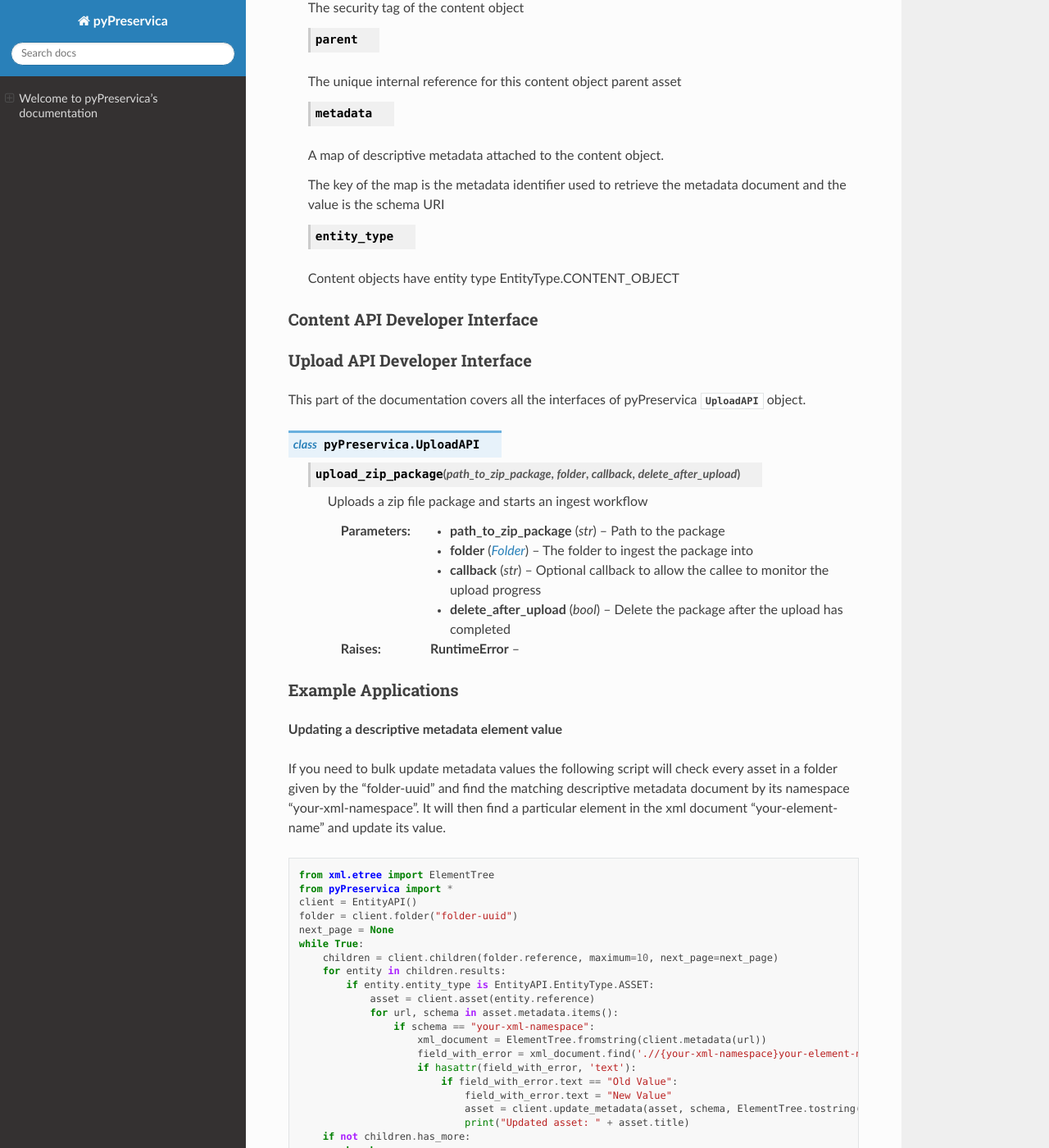
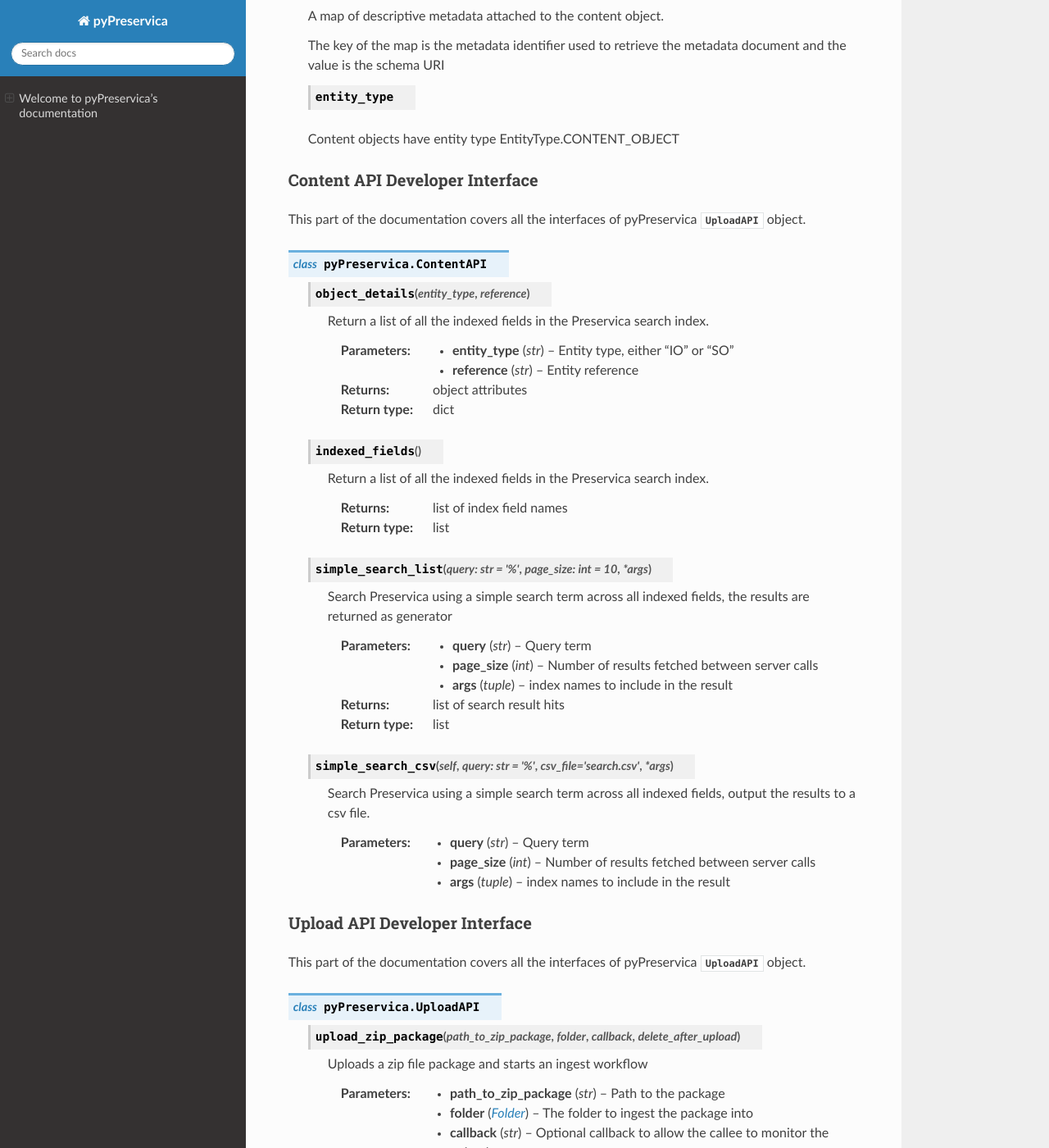
Before and after one commit to carj/pyPreservica, a Sphinx documentation site: the page built from docs/index.rst, in a window 1280 px wide and 1400 px high, scrolled down 49734 px. Shown: the whole window at 82% size. Built offline with Sphinx 7.4.7 and the Read the Docs theme 2.0.0, drawn with Linux system fonts in a browser that asks for light colours; some of the changed text lies outside the part shown.

Commit message:
documentation updates

```diff
--- a/docs/conf.py
+++ b/docs/conf.py
@@ -8,6 +8,7 @@
     'sphinx.ext.mathjax',
     'sphinx.ext.viewcode',
     'sphinx_rtd_theme',
+    'sphinx.ext.todo',
 ]
 
 html_theme = "sphinx_rtd_theme"
--- a/docs/index.rst
+++ b/docs/index.rst
@@ -1772,10 +1772,6 @@
     dict_obj = json.loads(json_document)
 
 
-Workflow API
-~~~~~~~~~~~~~~~~~~~~~~~~~~~~~~~~~
-
-https://preview.preservica.com/sdb/rest/workflow/documentation.html
 
 
 Entity API Developer Interface
@@ -2137,8 +2133,7 @@
     :param str image_file: The path to the image
 
 
-    .. py:method::  replace_generation_sync(content_object: ContentObject, file_name, fixity_algorithm=None,
-                                fixity_value=None)
+    .. py:method::  replace_generation_sync(content_object: ContentObject, file_name: str, fixity_algorithm, fixity_value)
 
     Replace the last active generation of a content object with a new digital file.
 
@@ -2151,12 +2146,11 @@
     :return: Completed workflow status
     :rtype: str
 
-    .. py:method::  replace_generation_async(content_object: ContentObject, file_name, fixity_algorithm=None,
-                                fixity_value=None)
+    .. py:method::  replace_generation_async(content_object: ContentObject, file_name: str, fixity_algorithm, fixity_value)
 
     Replace the last active generation of a content object with a new digital file.
 
-    Starts the workflow and returns
+    Starts the workflow and returns a process ID
 
     :param ContentObject content_object: The content object to replace
     :param str file_name: The path to the new content object
@@ -2405,6 +2399,52 @@
 Content API Developer Interface
 ~~~~~~~~~~~~~~~~~~~~~~~~~~~~~~~~
 
+This part of the documentation covers all the interfaces of pyPreservica :class:`UploadAPI <ContentAPI>` object.
+
+.. py:class:: ContentAPI
+
+
+
+
+   .. py:method:: object_details(entity_type, reference)
+
+    Return a list of all the indexed fields in the Preservica search index.
+
+    :param str entity_type: Entity type, either "IO" or "SO"
+    :param str reference:   Entity reference
+    :return: object attributes
+    :rtype: dict
+
+
+   .. py:method:: indexed_fields()
+
+    Return a list of all the indexed fields in the Preservica search index.
+
+    :return: list of index field names
+    :rtype: list
+
+
+   .. py:method:: simple_search_list(query: str = "%", page_size: int = 10, *args)
+
+    Search Preservica using a simple search term across all indexed fields, the results are returned as generator
+
+    :param str query: Query term
+    :param int page_size: Number of results fetched between server calls
+    :param tuple args: index names to include in the result
+    :return: list of search result hits
+    :rtype: list
+
+
+   .. py:method:: simple_search_csv(self, query: str = "%", csv_file="search.csv", *args)
+
+    Search Preservica using a simple search term across all indexed fields, output the results to a csv file.
+
+    :param str query: Query term
+    :param int page_size: Number of results fetched between server calls
+    :param tuple args: index names to include in the result
+
+
+
 Upload API Developer Interface
 ~~~~~~~~~~~~~~~~~~~~~~~~~~~~~~~~
 
@@ -2419,9 +2459,32 @@
     :param str path_to_zip_package: Path to the package
     :param Folder folder: The folder to ingest the package into
     :param str callback: Optional callback to allow the callee to monitor the upload progress
-    :param bool delete_after_upload: Delete the package after the upload has completed
+    :param bool delete_after_upload: Delete the local copy of the package after the upload has completed
     :raises RuntimeError:
 
+
+   .. py:method:: ingest_web_video(self, url, parent_folder, **kwargs)
+
+    Ingest a web video such as YouTube etc based on the URL
+
+    :param str url: URL to the youtube video
+    :param Folder parent_folder: The folder to ingest the video into
+    :param str Title: Optional asset title
+    :param str Description: Optional asset description
+    :param str SecurityTag: Optional asset security tag
+    :param str Identifiers: Optional asset 3rd party identifiers
+    :param str Asset_Metadata: Optional asset additional descriptive metadata
+    :param callback callback: Optional upload progress callback
+    :raises RuntimeError:
+
+
+Workflow API
+~~~~~~~~~~~~~~~~
+
+https://preview.preservica.com/sdb/rest/workflow/documentation.html
+
+.. todo::
+    Workflow API
 
 Example Applications
 ~~~~~~~~~~~~~~~~~~~~~~
```
Also changed, not shown: other parts of docs/index.rst (+1 -1 lines).
